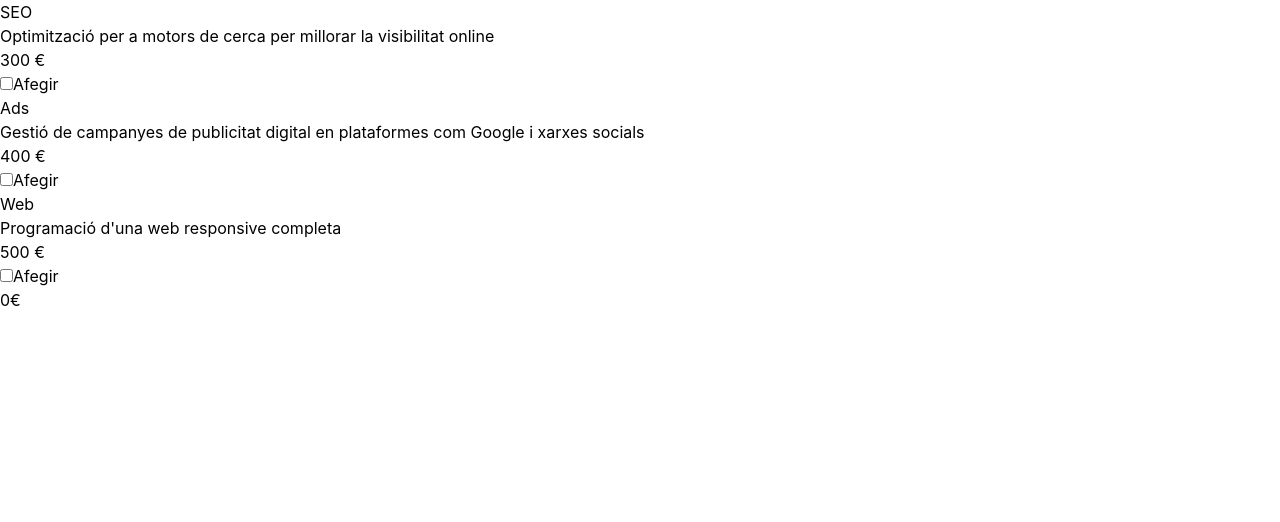
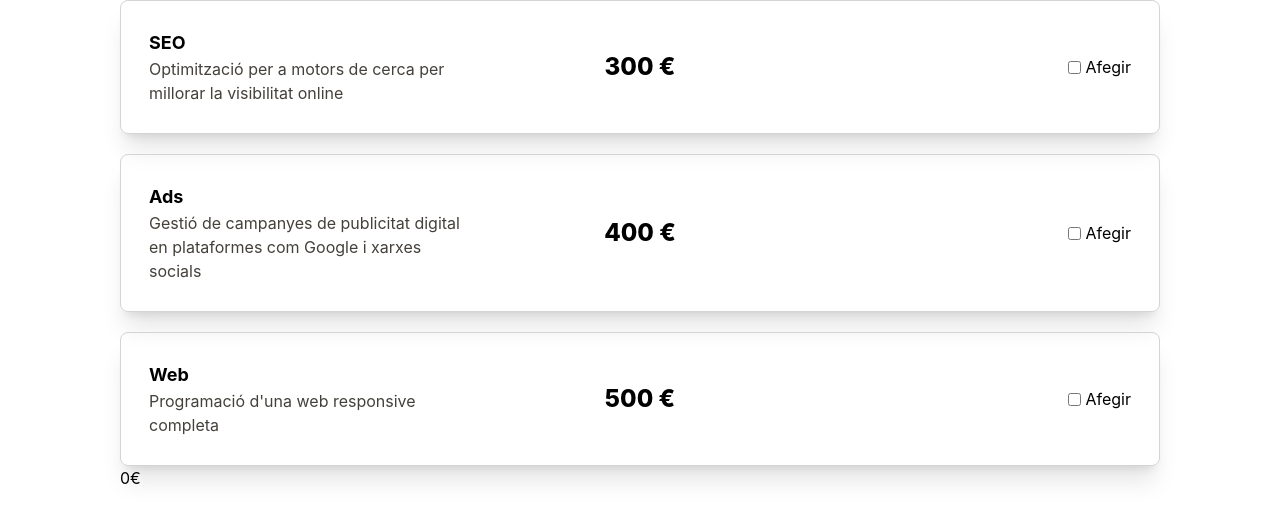
Before and after one commit to Joel-Gandalf/S4_project2_budjet, a React (Vite) app: page / in a window 1280 px wide. Shown: the top 522 px of the page. Built offline with nearby package versions, Linux system fonts and the light colour scheme.

Commit message:
style(ui): apply tailwind styles to service selection components

```diff
--- a/src/App.tsx
+++ b/src/App.tsx
@@ -8,7 +8,7 @@ export const App = () => {
 
   return (
     <>
-      <section>
+      <section className="px-8 md:px-20 lg:px-30">
         <ServicesList selectedIds={selectedIds} toggleService={toggleService} />
         <TotalPriceDisplay selectedIds={selectedIds}/>
       </section>
--- a/src/components/service-card.tsx
+++ b/src/components/service-card.tsx
@@ -9,11 +9,14 @@ export interface ServiceCardProps {
 export const ServiceCard = ({ service: { id, name, description, price }, isSelected, onToggle }: ServiceCardProps) => {
 
     return (
-        <article>
-            <h2>{name}</h2>
-            <p>{description}</p>
-            <p>{price} €</p>
-            <label><input
+        // <article className="flex flex-col gap-1 border rounded-lg border-amber-700 p-4 lg:flex-row lg:justify-between lg:items-center">
+        <article className={`grid grid-cols-1 gap-2 border rounded-lg p-4 shadow-xl lg:grid-cols-3 lg:items-center lg:p-7 ${isSelected ? 'bg-amber-50 border-amber-300 shadow-amber-700/30' : 'border-stone-300'}`}>
+            <div className="lg:max-w-80">
+                <h2 className="text-lg font-bold">{name}</h2>
+                <p className="text-stone-700">{description}</p>
+            </div>
+            <p className="justify-self-end mt-2 text-xl font-extrabold lg:mt-0 lg:justify-self-center lg:text-2xl">{price} €</p>
+            <label className="flex items-center gap-1 lg:justify-self-end"><input
                 type="checkbox"
                 name="inputCheckedService"
                 onChange={() => {
@@ -22,7 +25,8 @@ export const ServiceCard = ({ service: { id, name, description, price }, isSelec
                 id={id}
                 checked={isSelected}
                 aria-label={`Afegir servei ${name}`}
-            />Afegir</label>
+                className=" accent-amber-600"
+            /> Afegir</label>
         </article>
     )
 }
--- a/src/components/services-list.tsx
+++ b/src/components/services-list.tsx
@@ -17,7 +17,7 @@ export const ServicesList = ({selectedIds, toggleService}: ServicesListProps) =>
 // const [selectedIds, toggleService] = useSelectedServices();
 
     return (
-        <fieldset>
+        <fieldset className='flex flex-col gap-5'>
             <legend className='sr-only'>Selecciona els serveis que t'interessin</legend>
             {services.map(service => (
                 <ServiceCard service={service} isSelected={selectedIds.includes(service.id)} onToggle={toggleService} key={service.id} />
```
